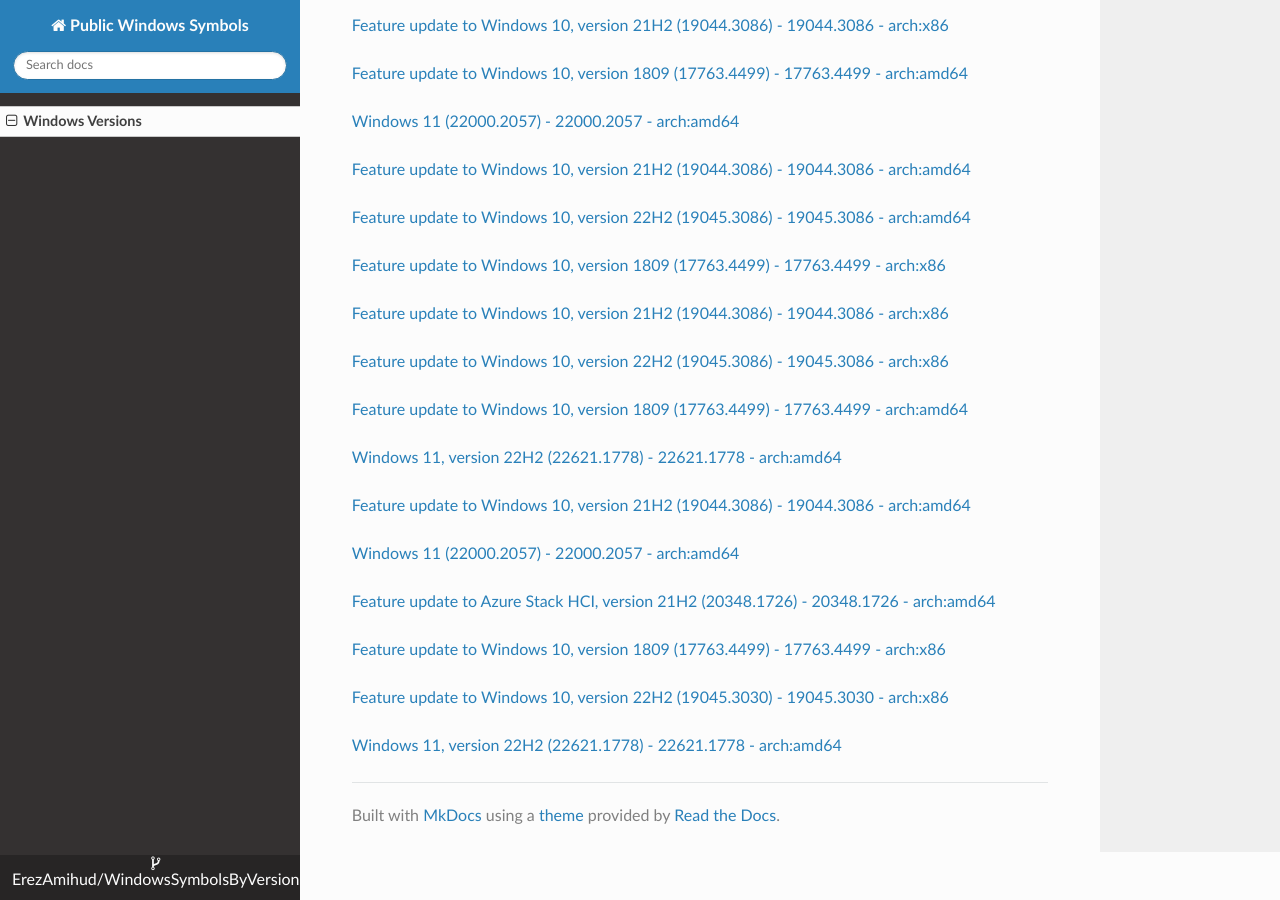
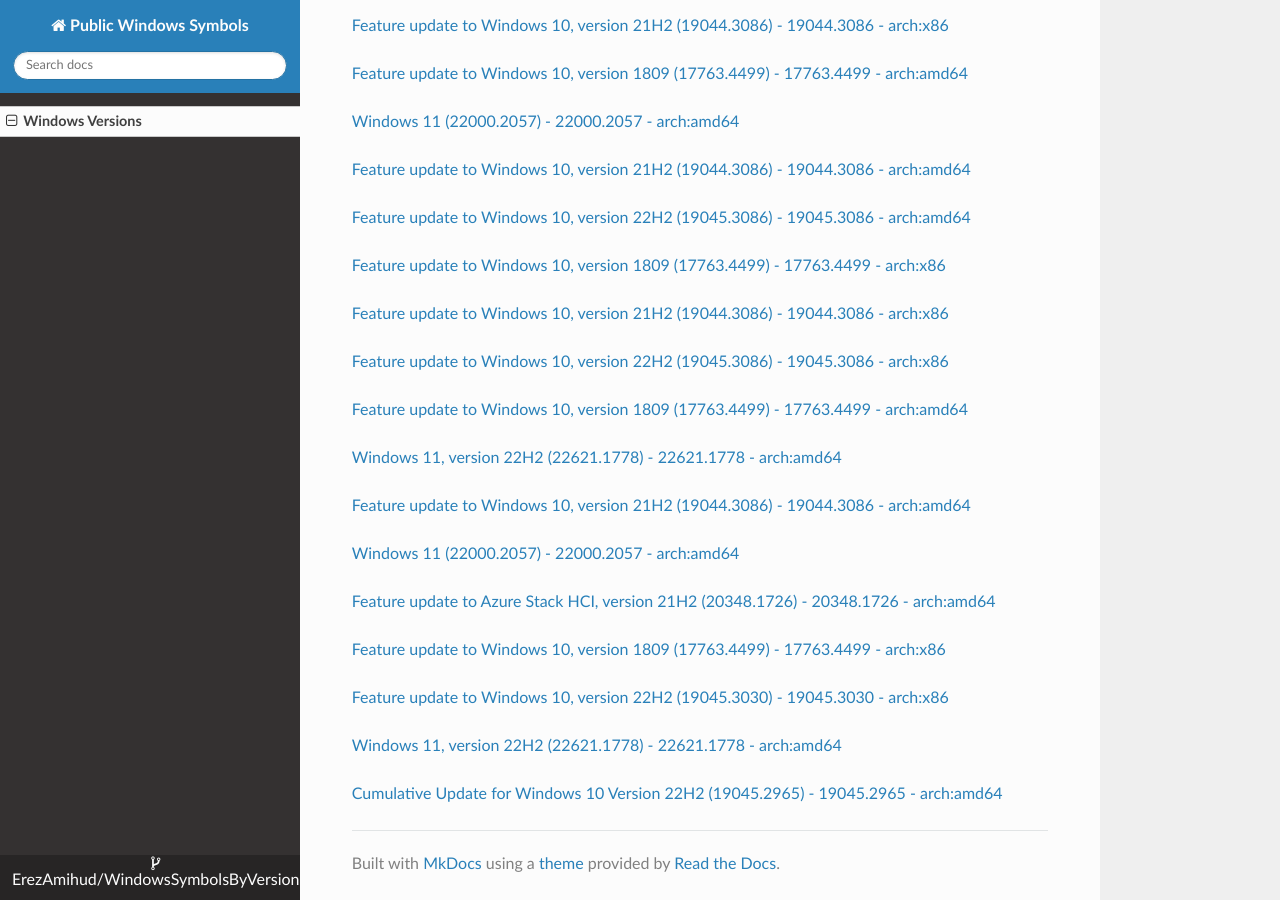
Before and after one commit to ErezAmihud/WindowsSymbolsByVersion, an MkDocs documentation site: the page built from docs/index.md, in a window 1280 px wide and 900 px high, scrolled down 30509 px. Built offline with MkDocs 1.6.1, drawn with Linux system fonts in a browser that asks for light colours; nearby versions of some CDN libraries.

Commit message:
Automated commit, add manifest for c820c6e2-be6d-4ba1-9f8f-29c76f6dd714

```diff
--- a/docs/index.md
+++ b/docs/index.md
@@ -1753,3 +1753,6 @@
 
 
 [Windows 11, version 22H2 (22621.1778) - 22621.1778 - arch:amd64](https://github.com/ErezAmihud/WindowsSymbolsByVersion/blob/main/manifests/5aa4a1a2-8bd2-4b8b-b463-523d7c944ca3.manifest)
+
+
+[Cumulative Update for Windows 10 Version 22H2 (19045.2965) - 19045.2965 - arch:amd64](https://github.com/ErezAmihud/WindowsSymbolsByVersion/blob/main/manifests/c820c6e2-be6d-4ba1-9f8f-29c76f6dd714.manifest)
```
Also changed, not shown: process_builds.json (+1 -1 lines), 1 other file.
